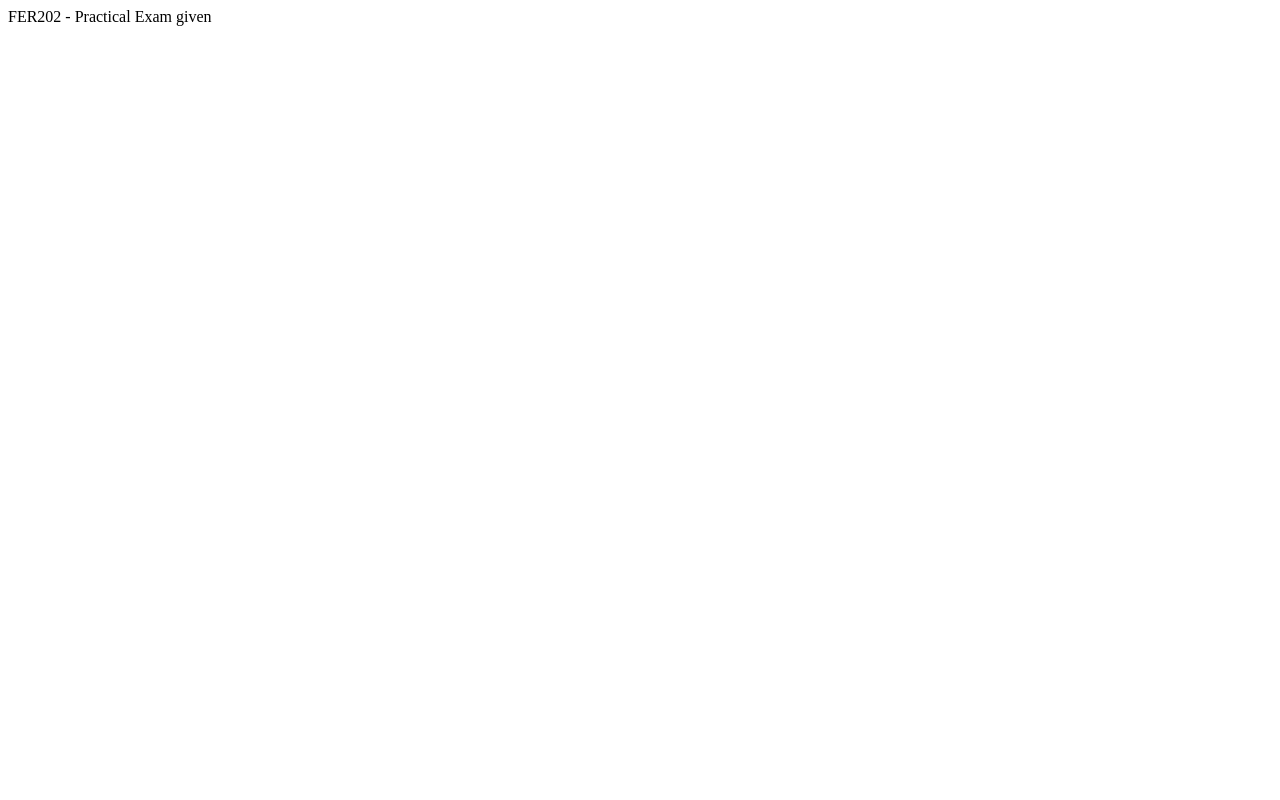
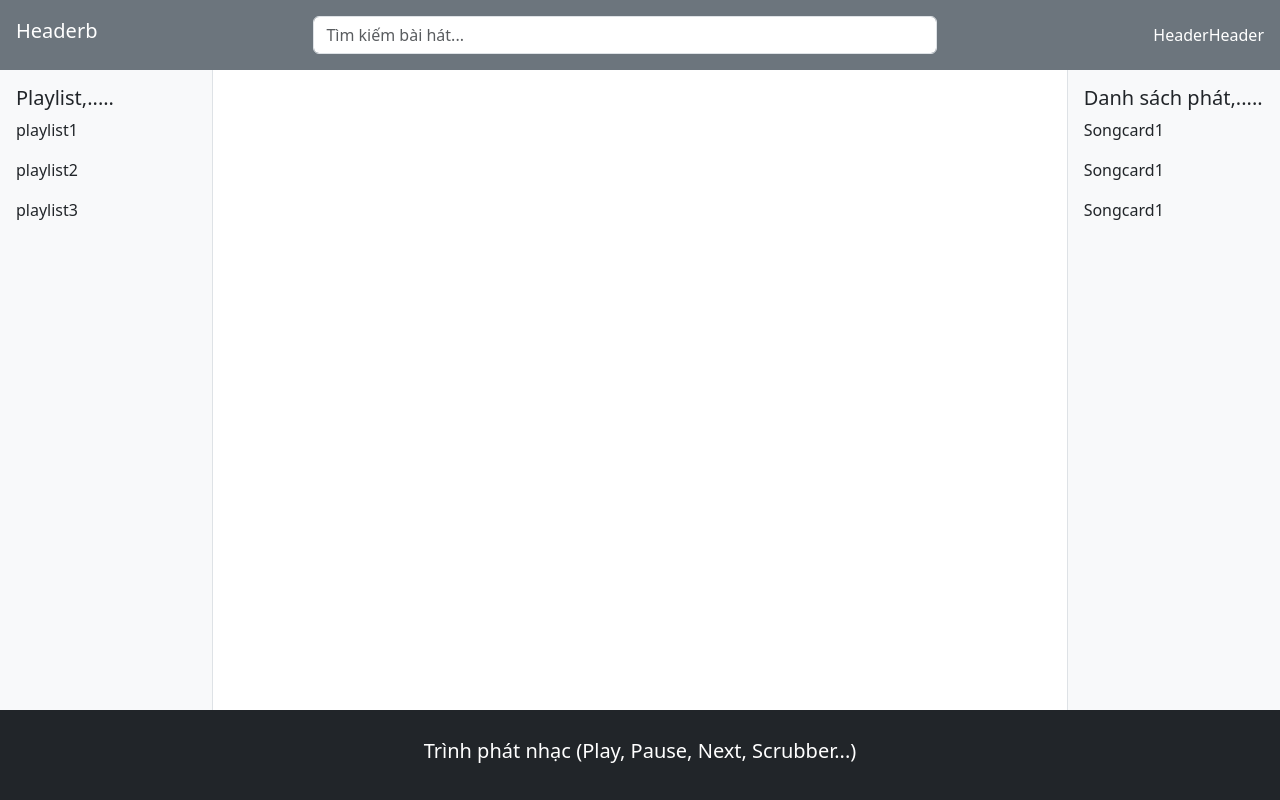
Before and after one commit to NinhLPH/online-music-web, a React (Create React App) app: page / in a window 1280 px wide. Built offline with nearby package versions, Linux system fonts and the light colour scheme.

Commit message:
import MainLayout to App

```diff
--- a/src/App.js
+++ b/src/App.js
@@ -1,6 +1,10 @@
+import MainLayout from "./components/MainLayout";
+
 function App() {
     return (
-        <div>FER202 - Practical Exam given</div>
+        <div>
+            <MainLayout/>
+        </div>
     )
 }
 
--- a/src/index.js
+++ b/src/index.js
@@ -1,6 +1,7 @@
 import React from 'react';
 import ReactDOM from 'react-dom/client';
 import App from './App';
+import 'bootstrap/dist/css/bootstrap.min.css';
 
 const root = ReactDOM.createRoot(document.getElementById('root'));
 root.render(
```
